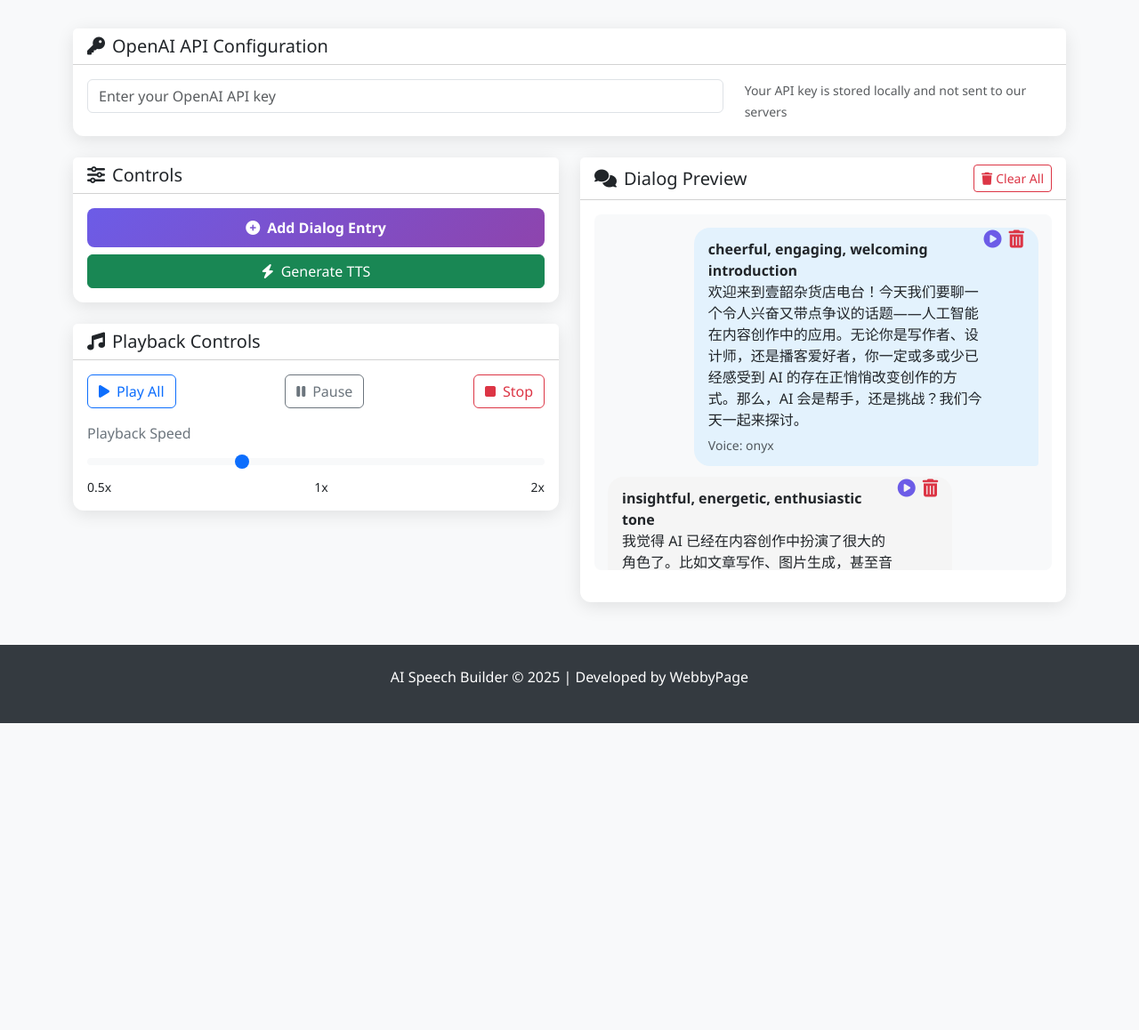
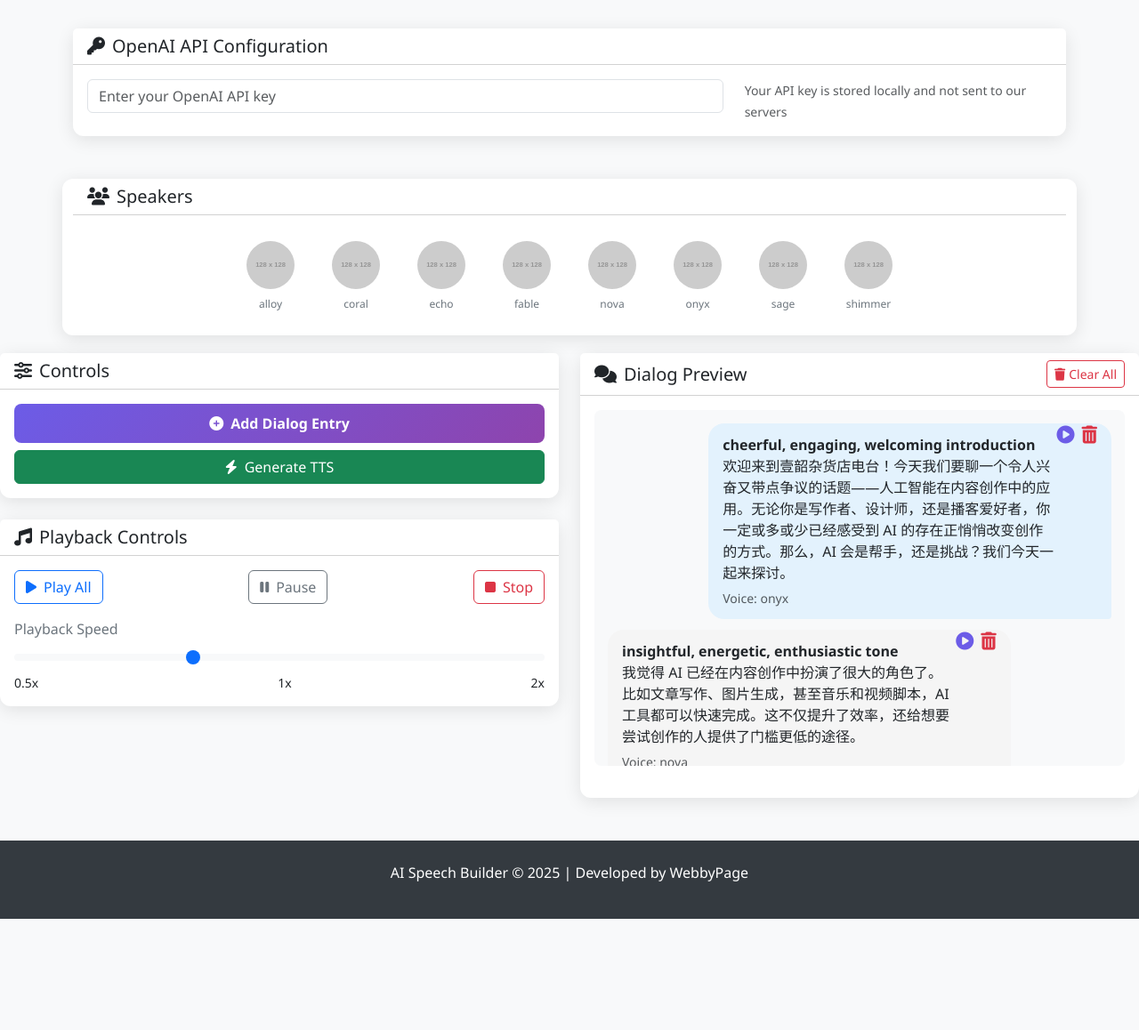
Before and after one commit to phototix/OpenAI-TTS-Dialog, a PHP site: page / in a window 1280 px wide. Shown: the part 110-1268 px from the top of the page at 89% size. Run offline with PHP 8.4, Linux system fonts and the light colour scheme; grey boxes labelled with a size stand in for pictures from a placeholder-image service; some libraries are stand-ins or nearby versions.

Commit message:
Add avatar

```diff
--- a/app.js
+++ b/app.js
@@ -21,6 +21,7 @@ document.addEventListener('DOMContentLoaded', function() {
 
     // Load sample dialog
     loadSampleDialog();
+    initializeSpeakerAvatars();
 
     // Event Listeners
     clearDialogBtn.addEventListener('click', clearDialog);
@@ -121,6 +122,57 @@ document.addEventListener('DOMContentLoaded', function() {
         });
     }
 
+    // Add this function to initialize speaker avatars
+    function initializeSpeakerAvatars() {
+        // Map voice names to avatar images (you can replace with actual images)
+        speakerAvatars = {
+            'alloy': 'https://placehold.co/128',
+            'coral': 'https://placehold.co/128',
+            'echo': 'https://placehold.co/128',
+            'fable': 'https://placehold.co/128',
+            'nova': 'https://placehold.co/128',
+            'onyx': 'https://placehold.co/128',
+            'sage': 'https://placehold.co/128',
+            'shimmer': 'https://placehold.co/128'
+        };
+
+        renderSpeakerAvatars();
+    }
+
+    // Function to render all speaker avatars
+    function renderSpeakerAvatars() {
+        const speakersRow = document.getElementById('speakersRow');
+        speakersRow.innerHTML = '';
+
+        Object.entries(speakerAvatars).forEach(([voiceName, avatarUrl]) => {
+            const speakerItem = document.createElement('div');
+            speakerItem.className = 'speaker-item';
+            speakerItem.innerHTML = `
+                <img src="${avatarUrl}"
+                    alt="${voiceName}"
+                    class="speaker-avatar"
+                    data-voice="${voiceName}"
+                    title="${voiceName}">
+                <div class="speaker-name">${voiceName}</div>
+            `;
+            speakersRow.appendChild(speakerItem);
+        });
+    }
+
+    // Function to update active speaker during playback
+    function updateActiveSpeaker(voiceName) {
+        // Remove active class from all avatars
+        document.querySelectorAll('.speaker-avatar').forEach(avatar => {
+            avatar.classList.remove('active', 'playing', 'wave-animation');
+        });
+
+        // Add active class to current speaker
+        const currentAvatar = document.querySelector(`.speaker-avatar[data-voice="${voiceName}"]`);
+        if (currentAvatar) {
+            currentAvatar.classList.add('active', 'playing', 'wave-animation');
+        }
+    }
+
     function clearDialog() {
         if (confirm('Are you sure you want to clear all dialog entries?')) {
             dialogData = [];
@@ -197,6 +249,11 @@ document.addEventListener('DOMContentLoaded', function() {
             return;
         }
 
+        const currentEntry = dialogData[index];
+
+        // Update active speaker avatar
+        updateActiveSpeaker(currentEntry.voice_name);
+
         // Highlight the playing item
         const items = dialogContainer.querySelectorAll('.dialog-bubble');
         items.forEach(item => item.classList.remove('highlight'));
@@ -239,6 +296,11 @@ document.addEventListener('DOMContentLoaded', function() {
         const items = dialogContainer.querySelectorAll('.dialog-bubble');
         items.forEach(item => item.classList.remove('highlight'));
         // Additional audio stopping logic would be needed
+
+        // Remove active classes from avatars
+        document.querySelectorAll('.speaker-avatar').forEach(avatar => {
+            avatar.classList.remove('active', 'playing', 'wave-animation');
+        });
     }
 
     function updatePlaybackSpeed() {
--- a/index.html
+++ b/index.html
@@ -29,6 +29,23 @@
                     </div>
                     <div class="col-md-4">
                         <small class="text-muted">Your API key is stored locally and not sent to our servers</small>
+                    </div>
+                </div>
+            </div>
+        </div>
+
+        <!-- Add this in your index.html file -->
+
+        <div class="row">
+            <div class="col-lg-12"></div>
+                <div class="card mt-4">
+                    <div class="card-header bg-white">
+                        <h5 class="card-title mb-0"><i class="fas fa-users me-2"></i>Speakers</h5>
+                    </div>
+                    <div class="card-body">
+                        <div class="d-flex flex-wrap justify-content-center gap-3" id="speakersRow">
+                            <!-- Avatars will be dynamically added here -->
+                        </div>
                     </div>
                 </div>
             </div>
@@ -149,6 +166,6 @@
 
     <!-- Bootstrap JS -->
     <script src="https://cdn.jsdelivr.net/npm/bootstrap@5.3.0/dist/js/bootstrap.bundle.min.js"></script>
-    <script src="app.js?version=1.5"></script>
+    <script src="app.js?version=1.6"></script>
 </body>
 </html>
--- a/style.css
+++ b/style.css
@@ -46,6 +46,76 @@ body {
 .voice-label {
     font-weight: 500;
     color: #6c757d;
+}
+/* Avatar Styles */
+.speaker-avatar {
+    width: 60px;
+    height: 60px;
+    border-radius: 50%;
+    object-fit: cover;
+    border: 3px solid transparent;
+    transition: all 0.3s ease;
+    cursor: pointer;
+}
+
+.speaker-avatar.active {
+    border-color: #6c5ce7;
+    box-shadow: 0 0 20px rgba(108, 92, 231, 0.5);
+}
+
+.speaker-avatar.playing {
+    animation: pulse 1.5s infinite;
+    border-color: #8e44ad;
+}
+
+.speaker-item {
+    text-align: center;
+    margin: 10px;
+}
+
+.speaker-name {
+    font-size: 12px;
+    margin-top: 5px;
+    color: #6c757d;
+}
+
+@keyframes pulse {
+    0% {
+        box-shadow: 0 0 0 0 rgba(108, 92, 231, 0.7);
+    }
+    70% {
+        box-shadow: 0 0 0 10px rgba(108, 92, 231, 0);
+    }
+    100% {
+        box-shadow: 0 0 0 0 rgba(108, 92, 231, 0);
+    }
+}
+
+.wave-animation {
+    position: relative;
+}
+
+.wave-animation::after {
+    content: '';
+    position: absolute;
+    top: -5px;
+    left: -5px;
+    right: -5px;
+    bottom: -5px;
+    border-radius: 50%;
+    border: 2px solid #6c5ce7;
+    animation: wave 1.5s infinite;
+}
+
+@keyframes wave {
+    0% {
+        transform: scale(1);
+        opacity: 1;
+    }
+    100% {
+        transform: scale(1.5);
+        opacity: 0;
+    }
 }
 .btn-primary {
     background: linear-gradient(135deg, #6c5ce7, #8e44ad);
```
